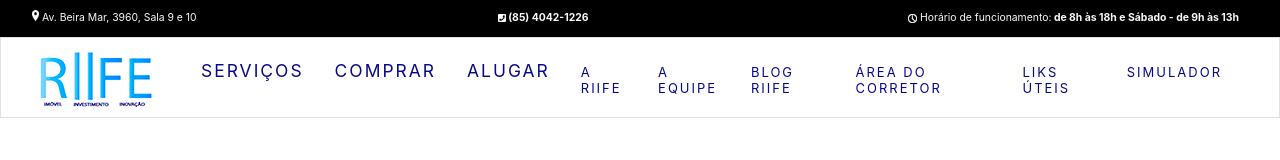
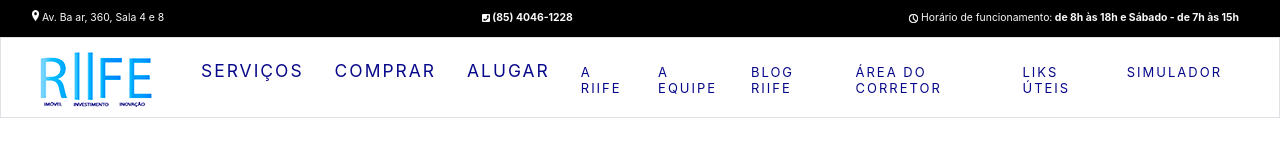
Before and after one commit to WillCostaNM/Riife, a plain HTML site: page index.html in a window 1280 px wide. Drawn offline with nearby package versions, Linux system fonts and the light colour scheme.

Commit message:
barinha topo

```diff
--- a/index.html
+++ b/index.html
@@ -24,16 +24,16 @@
 
         <div class="container-fluid ml- pl-0 ">
             <div style="padding-left: 10px;" class="ml-3 marcador loc">
-              Av. Beira Mar, 3960, Sala 9 e 10
+              Av. Ba ar, 360, Sala 4 e 8
 
             </div>
 
             <div style="padding-left: 10px;margin-left: -18px;" class="float-center marcador tel">
-               <strong>(85) 4042-1226</strong>
+               <strong>(85) 4046-1228</strong>
             </div>
 
             <div style="padding-left: 12px;margin-right: 10px;" class="float-right marcador rel">
-               Horário de funcionamento:<strong> de 8h às 18h e Sábado - de 9h às 13h</strong>
+               Horário de funcionamento:<strong> de 8h às 18h e Sábado - de 7h às 15h</strong>
             </div>
           </div>
         <div>
```
